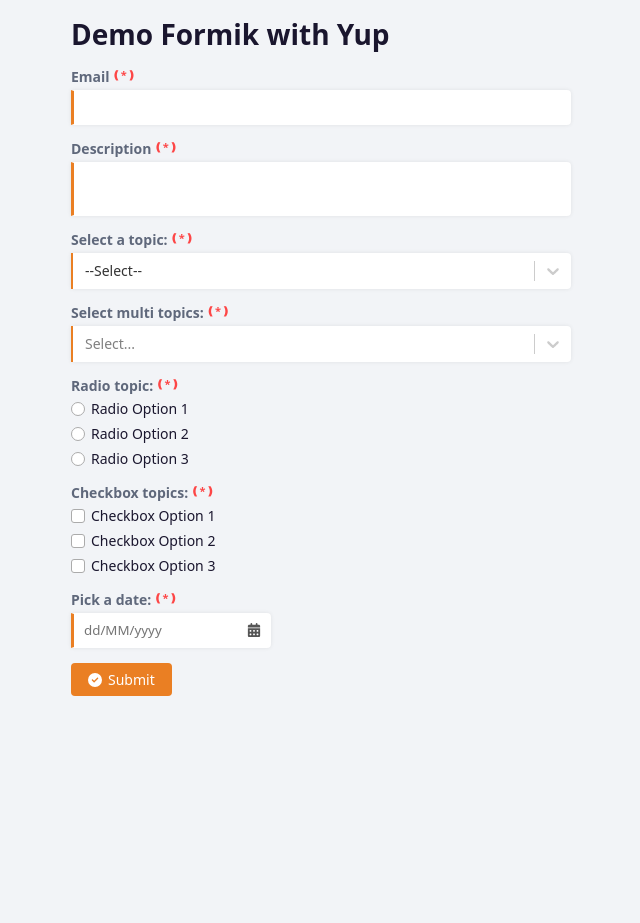
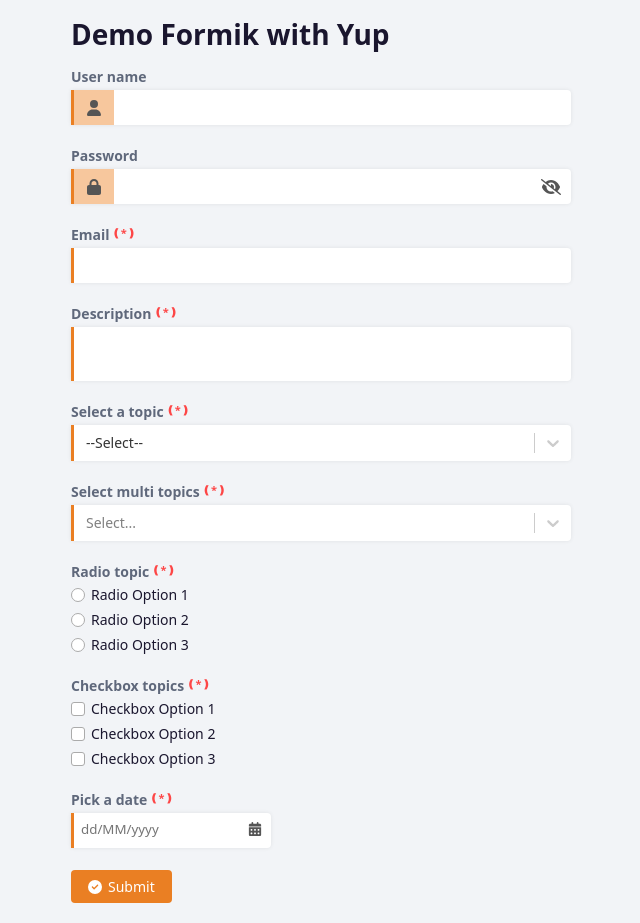
Before and after one commit to kietnguyendevtest/demo-formik-yup, a React (Create React App) app: page / in a window 1280 px wide. Shown: the whole page, without its empty margins (319-959 px from the left). Before the commit the page ends 800 px from the top, so only its background shows below. Built offline with nearby package versions, Linux system fonts and the light colour scheme.

Commit message:
iconLeft iconRight iconEye

```diff
--- a/src/assets/scss/base/_base.scss
+++ b/src/assets/scss/base/_base.scss
@@ -72,3 +72,8 @@
 .icon {
     filter: var(--icon-color);
 }
+
+::selection {
+    background-color: var(--primary-color);
+    color: #1a162e;
+}
--- a/src/assets/scss/components/_controls.scss
+++ b/src/assets/scss/components/_controls.scss
@@ -1,7 +1,12 @@
 @use "../abstracts";
 
 .form-control {
-    margin-bottom: 15px;
+    --width-icon: 40px;
+    --width-vartical-line: 3px;
+    --min-height-input: 35px;
+
+    margin-bottom: 8px;
+    caret-color: var(--primary-color);
 
     &:focus-within:not(.form-control__radio, .form-control__checkbox) .form-label {
         color: var(--primary-color);
@@ -28,14 +33,13 @@
     .date-control {
         display: block;
         width: 100%;
-        min-height: 35px;
+        min-height: var(--min-height-input);
         padding: 7px 10px;
         font-size: 1.4rem;
         color: #555;
         outline: none;
         background-color: var(--form-control-color);
         border: 1px solid transparent;
-        border-left: 3px solid var(--primary-color);
         border-radius: 0 4px 4px 0;
         box-shadow: rgba(0, 0, 0, 0.08) 0px 0px 4px;
 
@@ -48,10 +52,80 @@
             border-bottom-color: var(--primary-color);
             border-bottom-right-radius: 0;
         }
+
+        &:focus-within {
+            ~ .icon-left,
+            ~ .icon-right {
+                border-bottom-color: var(--primary-color);
+            }
+        }
+    }
+
+    .textbox-control,
+    .textarea-control,
+    .date-control {
+        position: relative;
+
+        &::before {
+            content: "";
+            position: absolute;
+            top: 0;
+            left: 0;
+            display: block;
+            width: var(--width-vartical-line);
+            height: 100%;
+            min-height: var(--min-height-input);
+            background-color: var(--primary-color);
+        }
+
+        &:has(.icon-left) .form-input {
+            padding-left: calc(var(--width-icon) + 10px);
+        }
+        &:has(.icon-right) .form-input {
+            padding-right: calc(var(--width-icon) + 10px);
+        }
+        &:has(.icon-eye) .form-input {
+            padding-right: var(--width-icon);
+        }
+        &:has(.icon-eye):has(.icon-right) .form-input {
+            padding-right: calc(var(--width-icon) * 2);
+        }
+
+        .icon-left,
+        .icon-right,
+        .icon-eye {
+            position: absolute;
+            top: 0;
+            display: inline-flex;
+            justify-content: center;
+            align-items: center;
+            border: 1px solid transparent;
+            color: #555;
+            width: var(--width-icon);
+            height: 100%;
+        }
+        .icon-left {
+            left: 0;
+            margin-left: var(--width-vartical-line);
+            background: #f7c79d;
+        }
+        .icon-right {
+            right: 0;
+            background: #f7c79d;
+            border-radius: 0 4px 4px 0;
+        }
+        .icon-eye {
+            right: 0;
+            cursor: pointer;
+        }
+        &:has(.icon-right) .icon-eye {
+            right: var(--width-icon);
+        }
     }
 
     .form-error {
-        margin-top: 3px;
+        min-height: 12px;
+        margin-top: 2px;
         color: #fd4646;
         font-size: 1.1rem;
         font-weight: 500;
@@ -60,11 +134,11 @@
     //Dropdown
     .select-control {
         .react-select__control {
-            min-height: 35px !important;
+            min-height: var(--min-height-input) !important;
             color: var(--black) !important;
             background-color: var(--form-control-color) !important;
             border: none !important;
-            border-left: 2px solid var(--primary-color) !important;
+            border-left: var(--width-vartical-line) solid var(--primary-color) !important;
             border-radius: 0 4px 4px 0 !important;
             box-shadow: rgba(0, 0, 0, 0.08) 0px 0px 4px !important;
         }
@@ -206,6 +280,7 @@
         padding: 0;
         width: 200px;
         position: relative;
+        border: none;
 
         .react-datepicker-wrapper {
             width: 100%;
--- a/src/components/Controls/Checkbox/index.jsx
+++ b/src/components/Controls/Checkbox/index.jsx
@@ -48,7 +48,7 @@
                     )
                 })
             }
-            {(errors[name] && touched[name]) && <TextError>{errors[name]}</TextError>}
+            <TextError>{(errors[name] && touched[name]) && errors[name]}</TextError>
         </div>
     );
 }
--- a/src/components/Controls/DatePicker/index.jsx
+++ b/src/components/Controls/DatePicker/index.jsx
@@ -30,7 +30,7 @@
                     onChange={val => setFieldValue(name, val)}
                 />
             </div>
-            {(errors[name] && touched[name]) && <TextError>{errors[name]}</TextError>}
+            <TextError>{(errors[name] && touched[name]) && errors[name]}</TextError>
         </div>
     );
 }
--- a/src/components/Controls/Dropdown/index.jsx
+++ b/src/components/Controls/Dropdown/index.jsx
@@ -59,7 +59,7 @@
                 onBlur={handleBlur}
                 onChange={onChangeHandler}
             />
-            {(errors[name] && touched[name]) && <TextError>{errors[name]}</TextError>}
+            <TextError>{(errors[name] && touched[name]) && errors[name]}</TextError>
         </div>
     );
 }
--- a/src/components/Controls/RadioButtons/index.jsx
+++ b/src/components/Controls/RadioButtons/index.jsx
@@ -33,7 +33,7 @@
                     )
                 })
             }
-            {(errors[name] && touched[name]) && <TextError>{errors[name]}</TextError>}
+            <TextError>{(errors[name] && touched[name]) && errors[name]}</TextError>
         </div>
     );
 }
--- a/src/components/Controls/TextBox/index.jsx
+++ b/src/components/Controls/TextBox/index.jsx
@@ -1,12 +1,16 @@
-import React from 'react';
+import React, { useState } from 'react';
 import TextError from '../TextError';
+import { FontAwesomeIcon } from '@fortawesome/react-fontawesome';
 
 function TextBox(props) {
     const {
         field, form,
         type, label, placeholder, disabled, required,
+        leftIcon, rightIcon, eyeIcon,
         ...rest
     } = props;
+
+    const [isShowHidePass, setIsShowHidePass] = useState(false);
 
     const {
         name, //value, onChange, onBlur
@@ -17,16 +21,25 @@
     return (
         <div className='form-control'>
             {label && <label className={'form-label' + (required ? " required" : "")} htmlFor={name}>{label}</label>}
+            <div className='textbox-control'>
                 <input
                     className='form-input'
                     id={name}
                     {...field} // <=> value, onChange, onBlur
-                type={type}
+                    type={eyeIcon ? (isShowHidePass ? "text" : "password") : type}
                     placeholder={placeholder}
                     disabled={disabled}
                     {...rest}
                 />
-            {(errors[name] && touched[name]) && <TextError>{errors[name]}</TextError>}
+                {leftIcon && <span className="icon-left">{leftIcon}</span>}
+                {rightIcon && <span className="icon-right">{rightIcon}</span>}
+                {
+                    eyeIcon && <span className="icon-eye" onClick={() => setIsShowHidePass(!isShowHidePass)}>
+                        {isShowHidePass ? <FontAwesomeIcon icon="fa-solid fa-eye" /> : <FontAwesomeIcon icon="fa-solid fa-eye-slash" />}
+                    </span>
+                }
+            </div>
+            <TextError>{(errors[name] && touched[name]) && errors[name]}</TextError>
         </div>
     );
 }
--- a/src/components/Controls/Textarea/index.jsx
+++ b/src/components/Controls/Textarea/index.jsx
@@ -15,6 +15,7 @@
     return (
         <div className='form-control'>
             {label && <label className={'form-label' + (required ? " required" : "")} htmlFor={name}>{label}</label>}
+            <div className="textarea-control">
                 <textarea
                     className='form-input'
                     id={name}
@@ -23,7 +24,8 @@
                     disabled={disabled}
                     {...rest}
                 />
-            {(errors[name] && touched[name]) && <TextError>{errors[name]}</TextError>}
+            </div>
+            <TextError>{(errors[name] && touched[name]) && errors[name]}</TextError>
         </div>
     );
 }
--- a/src/components/DemoForm/index.jsx
+++ b/src/components/DemoForm/index.jsx
@@ -40,6 +40,8 @@
 
 
     const initialValues = {
+        username: '',
+        password: '',
         email: '',
         desc: '',
         selectOpt: '',
@@ -76,12 +78,26 @@
                             onSubmit={onSubmit}
                         >
                             {formikProps => {
-                                const { values, errors, touched } = formikProps;
-
-                                // /console.log("--------formikProps: ", { values, errors, touched });
+                                //const { values, errors, touched } = formikProps;
+                                //console.log("--------formikProps: ", { values, errors, touched });
 
                                 return (
                                     <Form autoComplete='off'>
+                                        <FastField
+                                            name='username'
+                                            component={TextBox}
+                                            label="User name"
+                                            leftIcon={<FontAwesomeIcon icon="fa-solid fa-user" />}
+                                        />
+
+                                        <FastField
+                                            name='password'
+                                            component={TextBox}
+                                            label="Password"
+                                            leftIcon={<FontAwesomeIcon icon="fa-solid fa-lock" />}
+                                            eyeIcon
+                                        />
+
                                         <FastField
                                             name='email'
                                             component={TextBox}
@@ -100,7 +116,7 @@
                                         <FastField
                                             name='selectOpt'
                                             component={Dropdown}
-                                            label='Select a topic:'
+                                            label='Select a topic'
                                             required
                                             options={dropDownOptions}
                                         />
@@ -108,7 +124,7 @@
                                         <FastField
                                             name='selectOptMulti'
                                             component={Dropdown}
-                                            label='Select multi topics:'
+                                            label='Select multi topics'
                                             required
                                             multi
                                             options={dropDownMultiOptions}
@@ -117,7 +133,7 @@
                                         <FastField
                                             name='radioOpt'
                                             component={RadioButtons}
-                                            label='Radio topic:'
+                                            label='Radio topic'
                                             required
                                             options={radioOptions}
                                         />
@@ -125,7 +141,7 @@
                                         <FastField
                                             name='checkboxOpt'
                                             component={Checkbox}
-                                            label='Checkbox topics:'
+                                            label='Checkbox topics'
                                             required
                                             options={checkboxOptions}
                                         />
@@ -133,7 +149,7 @@
                                         <FastField
                                             name='birthDate'
                                             component={DatePicker}
-                                            label='Pick a date:'
+                                            label='Pick a date'
                                             required
                                         />
 
```
Lines whose indentation alone changed are shown as unchanged.
